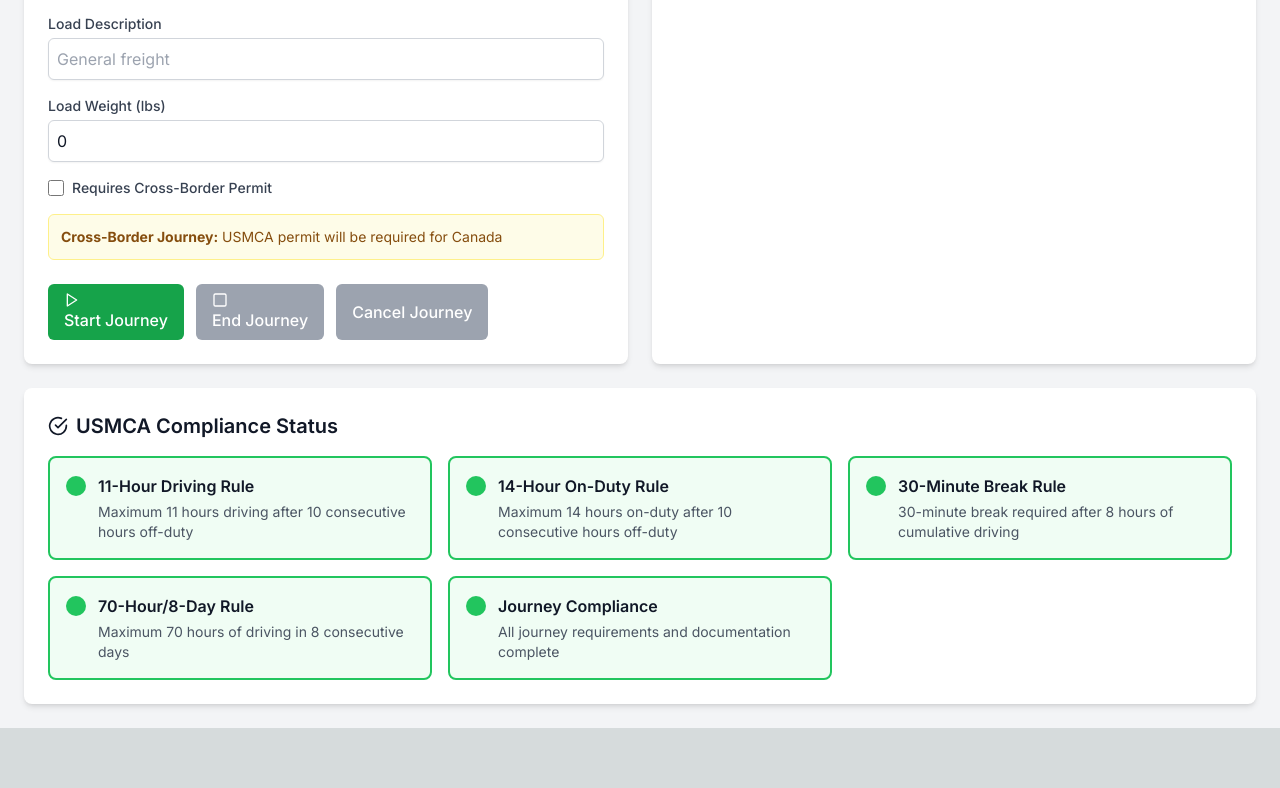
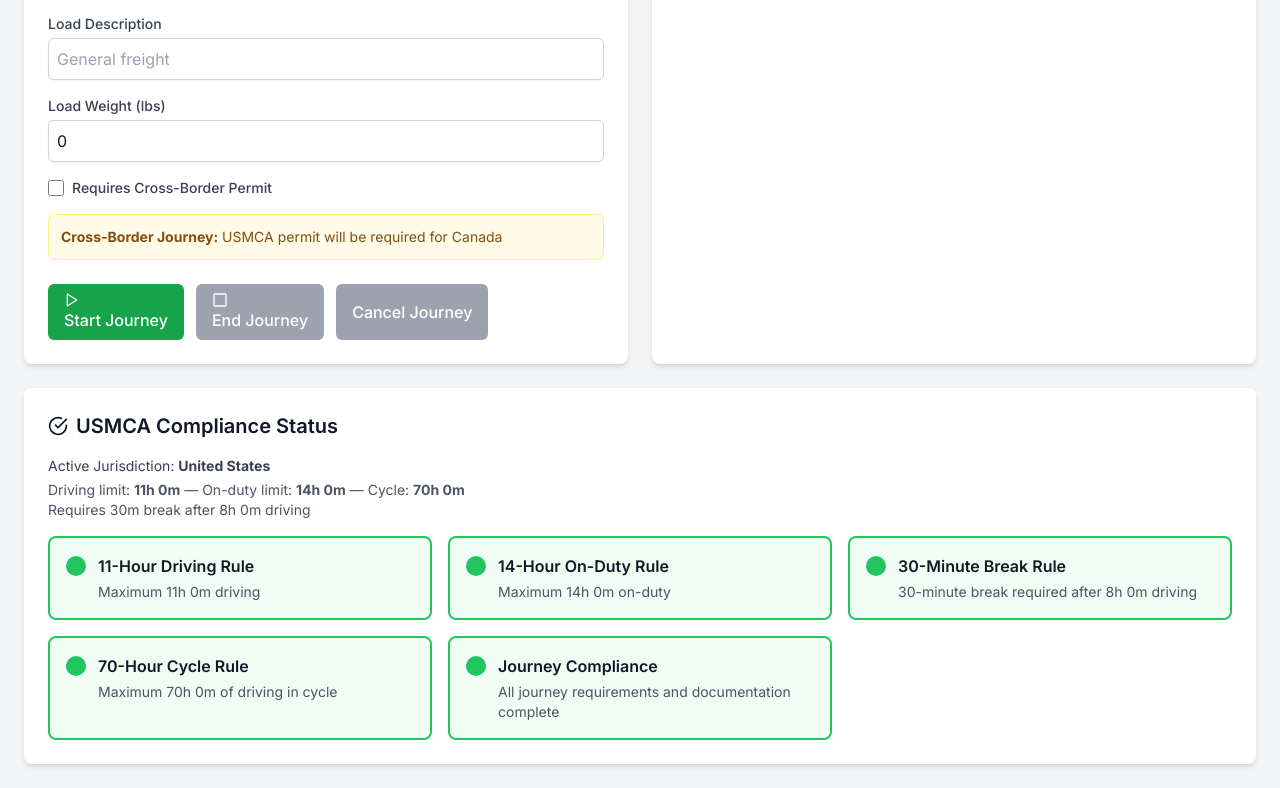
Before and after one commit to zafl2923-tech/dispatch-stack, a Next.js app in the folder frontend/: page /journey-simulation in a window 1280 px wide. Shown: the part 602-1390 px from the top of the page. Before the commit the page ends 1330 px from the top, so only its background shows below. Built offline with nearby package versions, Linux system fonts and the light colour scheme.

Commit message:
Page will now update the regulations when switching the origin country and when a crossing occurs

```diff
--- a/frontend/src/app/journey-simulation/page.tsx
+++ b/frontend/src/app/journey-simulation/page.tsx
@@ -239,6 +239,23 @@
   const [isSimulating, setIsSimulating] = useState(false)
   const [simulationSpeed, setSimulationSpeed] = useState(1) // minutes per second
 
+  // Jurisdiction rules (minutes)
+  const jurisdictionRules: Record<string, {
+    maxDrivingMinutes: number
+    maxOnDutyMinutes: number
+    // threshold (minutes) after which a break is required, and break length (minutes)
+    breakThresholdMinutes?: number | null
+    breakLengthMinutes?: number | null
+    cycleMinutes: number
+    dailyRestMinutes: number
+  }> = {
+    'United States': { maxDrivingMinutes: 11 * 60, maxOnDutyMinutes: 14 * 60, breakThresholdMinutes: 8 * 60, breakLengthMinutes: 30, cycleMinutes: 70 * 60, dailyRestMinutes: 10 * 60 },
+    'Canada': { maxDrivingMinutes: 13 * 60, maxOnDutyMinutes: 14 * 60, breakThresholdMinutes: null, breakLengthMinutes: null, cycleMinutes: 70 * 60, dailyRestMinutes: 10 * 60 },
+    'Mexico': { maxDrivingMinutes: 14 * 60, maxOnDutyMinutes: 14 * 60, breakThresholdMinutes: 5 * 60, breakLengthMinutes: 30, cycleMinutes: 70 * 60, dailyRestMinutes: 8 * 60 }
+  }
+
+  const [activeRules, setActiveRules] = useState(() => jurisdictionRules[journey.originCountry] || jurisdictionRules['United States'])
+
   useEffect(() => {
     let interval: NodeJS.Timeout
 
@@ -262,7 +279,7 @@
             case 'off-duty':
               newState.offDutyTime += simulationSpeed
               newState.consecutiveOffDutyTime += simulationSpeed
-              // Check for 34-hour restart after 10+ consecutive hours off-duty (600 minutes)
+              // Check for restart after 10+ consecutive hours off-duty (600 minutes)
               if (newState.consecutiveOffDutyTime >= 600) {
                 newState.lastRestartTime = newState.consecutiveOffDutyTime
                 newState.drivingTime = 0
@@ -274,7 +291,6 @@
             case 'sleeper':
               newState.offDutyTime += simulationSpeed
               newState.consecutiveOffDutyTime += simulationSpeed
-              // Check for 34-hour restart after 10+ consecutive hours in sleeper (600 minutes)
               if (newState.consecutiveOffDutyTime >= 600) {
                 newState.lastRestartTime = newState.consecutiveOffDutyTime
                 newState.drivingTime = 0
@@ -285,18 +301,19 @@
               break
           }
 
-          // Update compliance with warning thresholds
+          // Update compliance using active jurisdiction rules
           const getComplianceStatus = (current: number, limit: number, warningThreshold: number = 0.9) => {
+            if (limit === null || limit === undefined) return 'compliant'
             if (current >= limit) return 'violation'
             if (current >= limit * warningThreshold) return 'warning'
             return 'compliant'
           }
 
           const newCompliance: ComplianceStatus = {
-            elevenHourRule: getComplianceStatus(newState.drivingTime, 660), // 11 hours = 660 minutes
-            fourteenHourRule: getComplianceStatus(newState.onDutyTime, 840), // 14 hours = 840 minutes
-            thirtyMinuteBreak: getComplianceStatus(newState.drivingTime - newState.lastBreakTime, 480), // 8 hours = 480 minutes
-            seventyHourRule: getComplianceStatus(newState.cycleTime, 4200), // 70 hours = 4200 minutes
+            elevenHourRule: getComplianceStatus(newState.drivingTime, activeRules.maxDrivingMinutes),
+            fourteenHourRule: getComplianceStatus(newState.onDutyTime, activeRules.maxOnDutyMinutes),
+            thirtyMinuteBreak: getComplianceStatus(newState.drivingTime - newState.lastBreakTime, activeRules.breakThresholdMinutes ?? Infinity),
+            seventyHourRule: getComplianceStatus(newState.cycleTime, activeRules.cycleMinutes),
             journeyCompliance: 'compliant'
           }
           setCompliance(newCompliance)
@@ -307,7 +324,7 @@
     }
 
     return () => clearInterval(interval)
-  }, [isSimulating, journey.status, simulationSpeed])
+  }, [isSimulating, journey.status, simulationSpeed, activeRules])
 
   // Start a geolocation watch and sample the latest position once per minute
   useEffect(() => {
@@ -413,6 +430,14 @@
       setBorderAlert(null)
     }
   }, [journey.status])
+
+  // Update active jurisdiction rules when current country changes
+  useEffect(() => {
+    const country = journey.currentCountry || journey.originCountry
+    if (country && jurisdictionRules[country]) {
+      setActiveRules(jurisdictionRules[country])
+    }
+  }, [journey.currentCountry, journey.originCountry])
 
   const formatTime = (minutes: number): string => {
     const hours = Math.floor(minutes / 60)
@@ -573,7 +598,11 @@
                   <label className="block text-sm font-medium text-gray-700">Origin Country</label>
                   <select
                     value={journey.originCountry}
-                    onChange={(e) => setJourney(prev => ({ ...prev, originCountry: e.target.value, originRegion: '', originCity: '' }))}
+                    onChange={(e) => {
+                      const country = e.target.value
+                      setJourney(prev => ({ ...prev, originCountry: country, originRegion: '', originCity: '' }))
+                      if (jurisdictionRules[country]) setActiveRules(jurisdictionRules[country])
+                    }}
                     className="mt-1 block w-full rounded-md border-gray-300 shadow-sm p-2 border text-gray-900"
                     disabled={journey.status !== 'planned'}
                   >
@@ -935,26 +964,33 @@
             USMCA Compliance Status
           </h2>
 
+          {/* Active jurisdiction summary */}
+          <div className="mb-4">
+            <p className="text-sm text-gray-700">Active Jurisdiction: <strong>{journey.currentCountry || journey.originCountry}</strong></p>
+            <p className="text-sm text-gray-600 mt-1">Driving limit: <strong>{formatTime(activeRules.maxDrivingMinutes)}</strong> — On-duty limit: <strong>{formatTime(activeRules.maxOnDutyMinutes)}</strong> — Cycle: <strong>{formatTime(activeRules.cycleMinutes)}</strong></p>
+            <p className="text-sm text-gray-600">{activeRules.breakThresholdMinutes ? `Requires ${activeRules.breakLengthMinutes}m break after ${formatTime(activeRules.breakThresholdMinutes)} driving` : 'No mandated in-route break threshold'}</p>
+          </div>
+
           <div className="grid grid-cols-1 md:grid-cols-2 lg:grid-cols-3 gap-4">
             <ComplianceCard
-              title="11-Hour Driving Rule"
+              title={`${Math.round(activeRules.maxDrivingMinutes / 60)}-Hour Driving Rule`}
               status={compliance.elevenHourRule}
-              details="Maximum 11 hours driving after 10 consecutive hours off-duty"
+              details={`Maximum ${formatTime(activeRules.maxDrivingMinutes)} driving`}
             />
             <ComplianceCard
-              title="14-Hour On-Duty Rule"
+              title={`${Math.round(activeRules.maxOnDutyMinutes / 60)}-Hour On-Duty Rule`}
               status={compliance.fourteenHourRule}
-              details="Maximum 14 hours on-duty after 10 consecutive hours off-duty"
+              details={`Maximum ${formatTime(activeRules.maxOnDutyMinutes)} on-duty`}
             />
             <ComplianceCard
-              title="30-Minute Break Rule"
+              title={activeRules.breakThresholdMinutes ? `${activeRules.breakLengthMinutes}-Minute Break Rule` : 'Break Rule'}
               status={compliance.thirtyMinuteBreak}
-              details="30-minute break required after 8 hours of cumulative driving"
+              details={activeRules.breakThresholdMinutes ? `${activeRules.breakLengthMinutes}-minute break required after ${formatTime(activeRules.breakThresholdMinutes)} driving` : 'No mandated in-route break threshold for this jurisdiction'}
             />
             <ComplianceCard
-              title="70-Hour/8-Day Rule"
+              title={`${Math.round(activeRules.cycleMinutes / 60)}-Hour Cycle Rule`}
               status={compliance.seventyHourRule}
-              details="Maximum 70 hours of driving in 8 consecutive days"
+              details={`Maximum ${formatTime(activeRules.cycleMinutes)} of driving in cycle`}
             />
             <ComplianceCard
               title="Journey Compliance"
```
